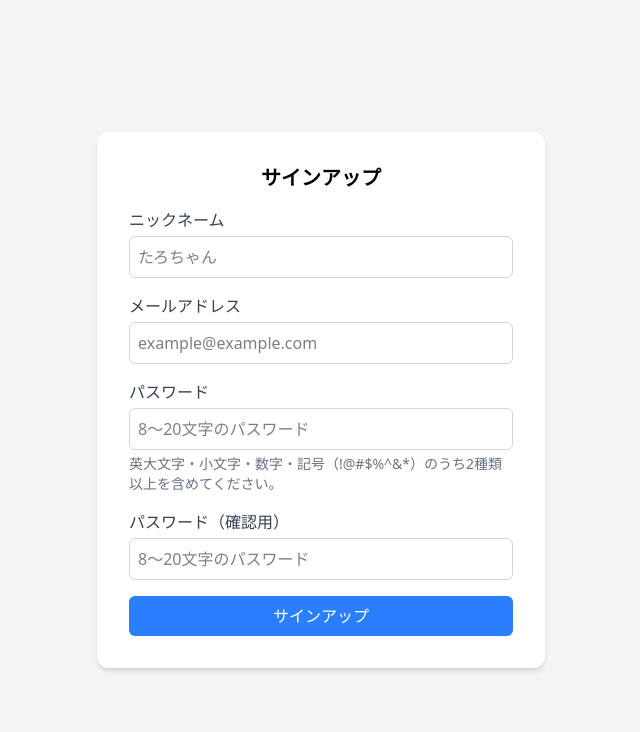
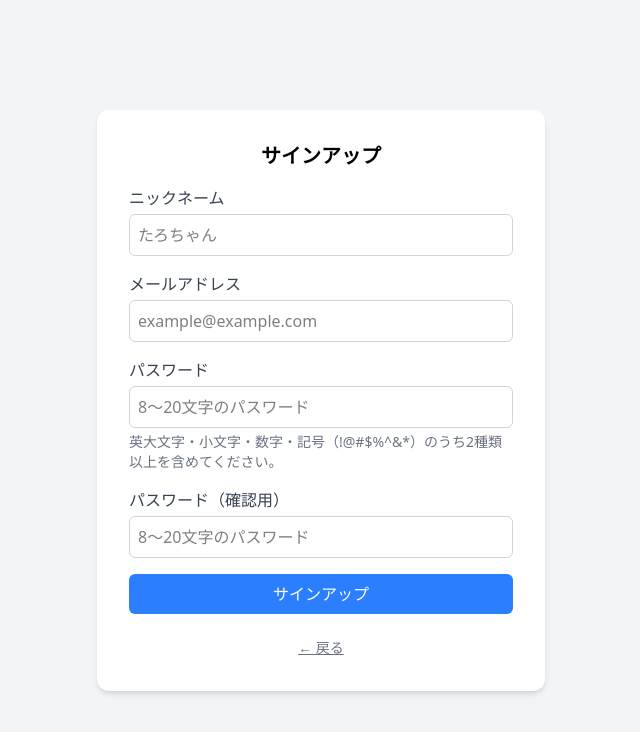
Before and after one commit to hrn-tmy/One-Liner-Diary, a React (Vite) app in the folder frontend/: page /signup in a window 1280 px wide. Shown: the top 732 px of the page, without its empty margins (319-959 px from the left). Built offline with nearby package versions, Linux system fonts and the light colour scheme.

Commit message:
add: サインアップページに戻るボタンを実装

```diff
--- a/frontend/src/pages/SignUp.tsx
+++ b/frontend/src/pages/SignUp.tsx
@@ -18,15 +18,9 @@ export default function SignUp() {
   const confirmPassword = watch("confirmPassword");
   const onSubmit = async (data: signupData) => {
     try {
-      await axios.post(
-        "http://localhost:8080/signup",
-        {
-          name: data.name,
-          email: data.email,
-          password: data.password,
-        },
-        { withCredentials: true }
-      );
+      await axios.post("http://localhost:8080/signup", data, {
+        withCredentials: true,
+      });
       navigate("/diary");
     } catch (error) {
       console.error("サインアップ失敗", error);
@@ -116,6 +110,13 @@ export default function SignUp() {
         >
           サインアップ
         </button>
+        <button
+          type="button"
+          onClick={() => navigate(-1)}
+          className="w-full text-sm text-gray-500 hover:text-gray-700 underline mt-2"
+        >
+          ← 戻る
+        </button>
       </form>
     </div>
   );
```
